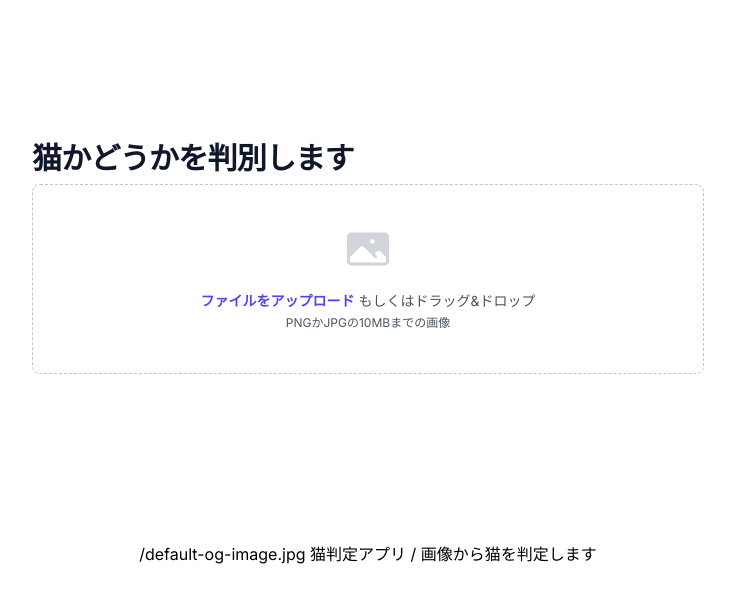
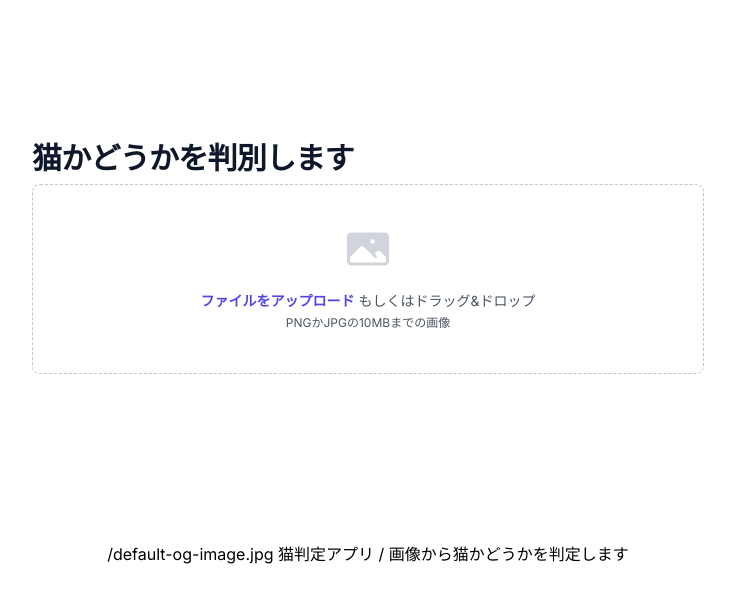
Before and after one commit to yon-s/cat-img, a Next.js app: page / in a window 1280 px wide. Shown: the top 602 px of the page, without its empty margins (272-1007 px from the left). Built offline with nearby package versions, Linux system fonts and the light colour scheme.

Commit message:
[Fix]OGPの設定を動的に変更 [理由]画像判定結果をOGPに設定したかったため

```diff
--- a/app/layout.tsx
+++ b/app/layout.tsx
@@ -1,11 +1,7 @@
 import type { Metadata } from 'next'
-import { Inter } from 'next/font/google'
+
 import './globals.css'
 import { SEO_DEFAULT } from "@/utils/seo-config";
-
-const inter = Inter({ subsets: ['latin'] })
-
-
 export const metadata: Metadata = SEO_DEFAULT;
 
 export default function RootLayout({
@@ -15,19 +11,8 @@ export default function RootLayout({
 }) {
 
   return (
-    <html lang="en">
-      {/* headタグとその中にアイコンやテーマカラー、manifestを記述する */}
-      <head>
-      <link rel="apple-touch-icon" sizes="180x180" href="/favicons/apple-touch-icon.png" />
-      <link rel="icon" type="image/png" sizes="32x32" href="/favicons/favicon-32x32.png" />
-      <link rel="icon" type="image/png" sizes="16x16" href="/favicons/favicon-16x16.png" />
-      <link rel="manifest" href="/manifest.json" />
-      <link rel="mask-icon" href="/favicons/safari-pinned-tab.svg" color="#5bbad5" />
-      <meta name="msapplication-TileColor" content="#da532c" />
-      <meta name="msapplication-config" content="/favicons/browserconfig.xml" />
-      <meta name="theme-color" content="#ffffff" />
-      </head>
-      <body className={inter.className}>{children}</body>
+    <html lang="ja">
+      {children}
     </html>
   )
 }
--- a/app/page.tsx
+++ b/app/page.tsx
@@ -2,13 +2,41 @@
 import { useState } from "react";
 import UploadForm from "@/components/UploadForm";
 import {chengeOgps} from "@/types/object";
+import {siteName, description, img} from "@/const/ogp";
+import { SEO_DEFAULT } from '@/utils/seo-config';
+import { Inter } from 'next/font/google'
+
+
+const inter = Inter({ subsets: ['latin'] })
 
 export default function Home() {
-  const [ogp, setOgp] = useState<chengeOgps>({img:"/default-og-image.jpg",title:"猫判定アプリ",description:"画像から猫を判定します"});
+  const [ogp, setOgp] = useState<chengeOgps>({img, title: siteName, description: description});
+  SEO_DEFAULT.title = 'TEST'
   return (
     <>
-      <UploadForm ogp={setOgp}/>
-      <p className="text-center">{`${ogp.img} ${ogp.title} / ${ogp.description}`}</p>
+      <head>
+        <link rel="apple-touch-icon" sizes="180x180" href="/favicons/apple-touch-icon.png" />
+        <link rel="icon" type="image/png" sizes="32x32" href="/favicons/favicon-32x32.png" />
+        <link rel="icon" type="image/png" sizes="16x16" href="/favicons/favicon-16x16.png" />
+        <link rel="manifest" href="/manifest.json" />
+        <link rel="mask-icon" href="/favicons/safari-pinned-tab.svg" color="#5bbad5" />
+        <meta name="msapplication-TileColor" content="#da532c" />
+        <meta name="msapplication-config" content="/favicons/browserconfig.xml" />
+        <meta name="theme-color" content="#ffffff" />
+        <title>{ogp.title}</title>
+        <meta name="description"content={ogp.description} />
+        <meta property="og:title" content={ogp.title} />
+        <meta property="og:description"content={ogp.description} />
+        <meta property="og:site name" content={ogp.title} />
+        <meta property="og: image" content={ogp.img}/>
+        <meta name="twitter:title" content={ogp.title}/>
+        <meta name="twitter:description" content={ogp.description} />
+        <meta name="twitter:image" content={ogp.img} />
+      </head>
+      <body className={inter.className}>
+        <UploadForm ogp={setOgp}/>
+        <p className="text-center">{`${ogp.img} ${ogp.title} / ${ogp.description}`}</p>
+    </body>
     </>
   )
 }
--- a/components/UploadForm.tsx
+++ b/components/UploadForm.tsx
@@ -1,10 +1,11 @@
 "use client";
 
 import { PhotoIcon } from "@heroicons/react/24/solid";
-import { DragEvent, useState } from "react";
+import { DragEvent, useState,useEffect } from "react";
 import Image from 'next/image';
 import { Judgment } from "@/api/fileJudgment";
 import { lodingMessage } from "@/const/lodingMessage";
+import {siteName, description, img} from "@/const/ogp";
 import { Dispatch, SetStateAction } from "react";
 import {chengeOgps} from "@/types/object";
 
@@ -17,6 +18,16 @@ const UploadForm = (props: { ogp: Dispatch<SetStateAction<chengeOgps>> }) => {
   const [image, setImage] = useState<File | null>(null);
   const [jugement, setJugement] = useState<string | null>(null);
   const [notice, setNotice] = useState<string | null>(null);
+
+  const descriptionBeforeTxt = '画像解析の結果';
+
+  useEffect(() => {
+        ogp({
+          img: jugement ? createImageURL : img,
+          title: jugement ? `${jugement} | ${siteName} ` : siteName,
+          description: jugement ? `${descriptionBeforeTxt}${jugement}` : description,
+        });
+  }, [jugement,createImageURL,ogp]);
 
   const fileTypeJpeg = "image/jpeg";
   const fileTypePng = "image/png";
@@ -98,11 +109,6 @@ const UploadForm = (props: { ogp: Dispatch<SetStateAction<chengeOgps>> }) => {
           setJugement(jugementMessageFlase);
           setNotice(noticeTxt);
         }
-        ogp({
-          img: createImageURL,
-          title: jugement || '',
-          description: `画像解析の結果${jugement}`,
-        });
       } catch (error) {
         setJudgmentError(true);
         console.error("File upload error:", error);
--- /dev/null
+++ b/const/ogp.tsx
@@ -0,0 +1,3 @@
+export const siteName:string = "猫判定アプリ";
+export const description:string = "画像から猫かどうかを判定します";
+export const img:string = "/default-og-image.jpg"
--- a/types/object.tsx
+++ b/types/object.tsx
@@ -1,5 +1,5 @@
 export type chengeOgps = {
-  img: string
-  title: string
+  img: string,
+  title: string,
   description:string
 }
--- a/utils/seo-config.tsx
+++ b/utils/seo-config.tsx
@@ -1,29 +1,16 @@
+
 import { Metadata } from "next";
-
-const siteName = "猫判定アプリ";
-const description = "画像から猫かどうかを判定します";
 const url = "https://web.judging-cats.com/";
 
 export const SEO_DEFAULT: Metadata = {
   metadataBase: new URL(url),
-  title: {
-    default: siteName,
-    template: `%s | ${siteName}`,
-  },
-  description,
   openGraph: {
-    title: siteName,
-    description,
     url,
-    siteName,
     locale: "ja_JP",
     type: "website",
-    images: "/default-og-image.jpg",
   },
   twitter: {
     card: 'summary_large_image',
-    title: siteName,
-    description,
     creator: '@azarashitokkari',
   }
 };
```
